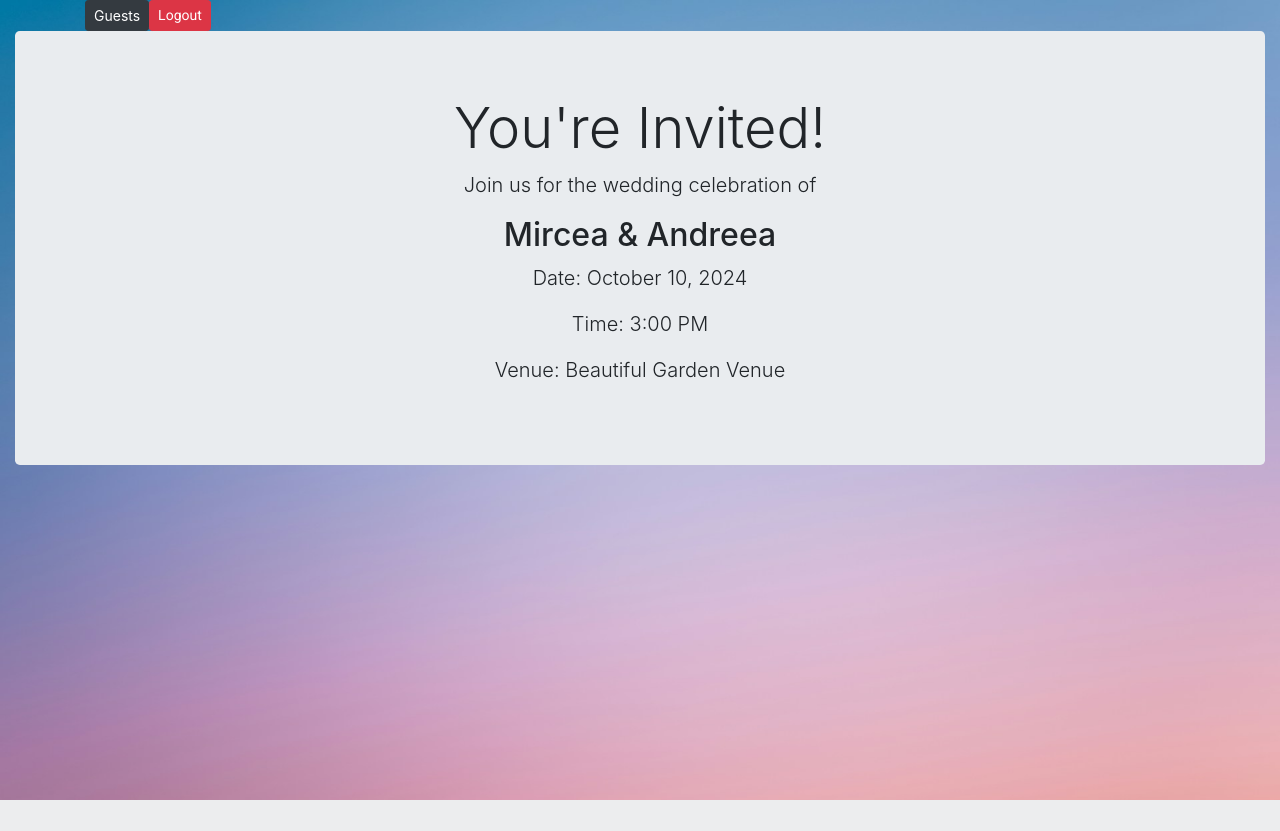
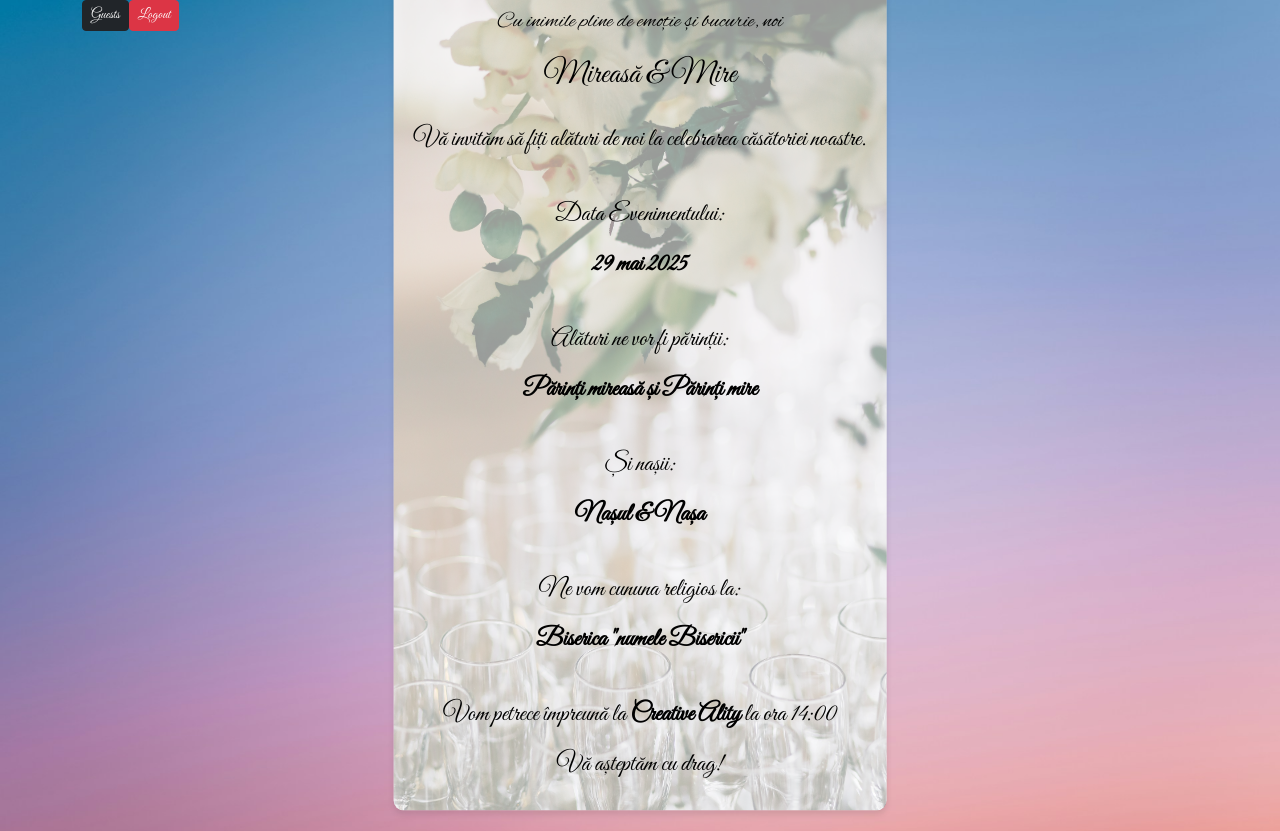
Before and after one commit to Horatiu230/ProiectFinal, a Django app: page /home/ in a window 1280 px wide. Before the commit the page ends 800 px from the top, so only its background shows below. Run offline with Django 5.2, Linux system fonts and the light colour scheme; the visitor is signed in with stand-in values (Sample User, id 1); some libraries are stand-ins or nearby versions.

Commit message:
31.05.2024-model html css invitatie creat

```diff
--- a/weddingInvite/app1/views.py
+++ b/weddingInvite/app1/views.py
@@ -2,7 +2,7 @@ from django.contrib.auth.decorators import login_required
 from django.contrib.auth.mixins import LoginRequiredMixin
 from django.shortcuts import render, redirect
 from django.urls import reverse
-from django.views.generic import ListView, CreateView, UpdateView
+from django.views.generic import ListView, CreateView, UpdateView, TemplateView
 from app1.models import ConfirmationOfPresence
 
 
@@ -43,10 +43,5 @@ def activate_location(request, pk):
     return redirect('guests:guest_list')
 
 
-@login_required
-def home_page(request):
-    context = {}
-    return render(request, 'app1/home.html', context)
-
-
-"""clasa de TemplateView pot sa folosesc ca sa nu am nevoie de model, pt ca aici nu am model"""
+class HomePage(LoginRequiredMixin, TemplateView):
+    template_name = 'app1/home.html'
--- a/weddingInvite/static/base.css
+++ b/weddingInvite/static/base.css
@@ -1,4 +1,3 @@
-/*Background image*/
 body {
     background-image: url('background.jpg');
     background-repeat: no-repeat;
--- /dev/null
+++ b/weddingInvite/static/invitation.css
@@ -0,0 +1,74 @@
+body {
+    font-family: 'Great Vibes', cursive;
+}
+
+.invitation-container {
+    display: flex;
+    align-items: center;
+    justify-content: center;
+    height: 100vh;
+
+
+}
+
+.invitation {
+    position: absolute;
+    top: 50%;
+    left: 50%;
+    transform: translate(-50%, -50%);
+    max-width: 600px;
+    margin: 0 auto;
+    text-align: center;
+    padding: 20px;
+    background-color: #fff;
+    border-radius: 10px;
+    box-shadow: 0 4px 6px rgba(0, 0, 0, 0.1);
+    background-image: url("1_champagne_wedding.jpg");
+    background-repeat: no-repeat;
+    background-attachment: fixed;
+    background-size: cover;
+}
+
+/*change opacity here*/
+.invitation::before {
+    content: "";
+    position: absolute;
+    top: 0;
+    left: 0;
+    width: 100%;
+    height: 100%;
+    background-color: rgba(255, 255, 255, 0.6); /* Adjust opacity here */
+    z-index: -1;
+    border-radius: 10px;
+}
+
+
+h1, h2, p {
+    margin: 0;
+    padding: 0;
+}
+
+h1 {
+    font-family: 'Alex Brush', cursive;
+    font-size: 22px;
+/*    color: #dcb4b5;*/
+    color: black;
+}
+h2 {
+    font-size: 32px;
+    line-height: 2.5;
+/*    color: #333;*/
+    color: black;
+}
+
+p {
+    font-size: 25px;
+    line-height: 1.5;
+    line-height: 2;
+/*    color: #555;*/
+    color: black;
+}
+
+.event-date, .parents, .godfather-godmother,  .church, .party {
+    margin-top: 25px;
+}
--- a/weddingInvite/templates/app1/home.html
+++ b/weddingInvite/templates/app1/home.html
@@ -1,20 +1,39 @@
 {% extends 'base.html' %}
 {% block title %}
+{% load static %}
 <head>
-    <title>Wedding Invitation</title>
-    <link rel="stylesheet" href="https://stackpath.bootstrapcdn.com/bootstrap/4.5.2/css/bootstrap.min.css">
+    <link href="https://fonts.googleapis.com/css2?family=Alex+Brush&family=Great+Vibes&display=swap" rel="stylesheet">
+    <link rel="stylesheet" href="{% static 'invitation.css' %}" type="text/css" >
 </head>
+
 <body>
-    <div class="container-fluid">
-        <div class="jumbotron text-center">
-            <h1 class="display-4">You're Invited!</h1>
-            <p class="lead">Join us for the wedding celebration of</p>
-            <h2>Mircea & Andreea</h2>
-            <p class="lead">Date: October 10, 2024</p>
-            <p class="lead">Time: 3:00 PM</p>
-            <p class="lead">Venue: Beautiful Garden Venue</p>
+    <div class="invitation-container">
+            <div class="invitation">
+                <h1>Cu inimile pline de emoție și bucurie, noi</h1>
+                <h2>Mireasă & Mire</h2>
+                <p>Vă invităm să fiți alături de noi la celebrarea căsătoriei noastre.</p>
+                <div class="event-date">
+                    <p>Data Evenimentului:</p>
+                    <p><strong>29 mai 2025</strong></p>
+                </div>
+                <div class="parents">
+                    <p>Alături ne vor fi părinții:</p>
+                    <p><strong>Părinți mireasă și Părinți mire</strong></p>
+                </div>
+                <div class="godfather-godmother">
+                    <p>Și nașii:</p>
+                    <p><strong>Nașul & Nașa</strong></p>
+                </div>
+                <div class="church">
+                    <p>Ne vom cununa religios la:</p>
+                    <p><strong>Biserica "numele Bisericii"</strong></p>
+                </div>
+                <div class="party">
+                    <p>Vom petrece împreună la <strong>Creative Ality</strong> la ora 14:00</p>
+                    <p>Vă așteptăm cu drag!</p>
+                </div>
+            </div>
         </div>
-    </div>
 </body>
 
 {% endblock %}
--- a/weddingInvite/templates/base.html
+++ b/weddingInvite/templates/base.html
@@ -1,14 +1,15 @@
 <!DOCTYPE html>
 {% load static %}
 <html lang="en">
+
     <head>
         <link href="https://cdn.jsdelivr.net/npm/bootstrap@5.3.3/dist/css/bootstrap.min.css" rel="stylesheet" integrity="sha384-QWTKZyjpPEjISv5WaRU9OFeRpok6YctnYmDr5pNlyT2bRjXh0JMhjY6hW+ALEwIH" crossorigin="anonymous">
-        <link rel="stylesheet" href="{% static 'base.css'%}" type="text/css" >
-        <link rel="stylesheet" href="{% static 'login.css'%}" type="text/css" >
+        <link rel="stylesheet" href="{% static 'base.css' %}" type="text/css" >
         <style>
             @import url('https://fonts.googleapis.com/css2?family=Roboto:ital,wght@0,100;0,300;0,400;0,500;0,700;0,900;1,100;1,300;1,400;1,500;1,700;1,900&display=swap');
         </style>
     </head>
+
     <body>
         <div class="container">
             <div class="row">
@@ -27,7 +28,8 @@
                 </div>
             </div>
         </div>
-        {% block title %}
-        {% endblock %}
     </body>
+
+    {% block title %}
+    {% endblock %}
 </html>
--- a/weddingInvite/weddingInvite/urls.py
+++ b/weddingInvite/weddingInvite/urls.py
@@ -17,11 +17,13 @@ Including another URLconf
 from django.contrib import admin
 from django.contrib.auth.views import LoginView
 from django.urls import path, include
-from app1.views import home_page
+# from app1.views import home_page
+from app1 import views
 
 urlpatterns = [
     path('admin/', admin.site.urls),
-    path('home/', home_page, name='home'),
+    path('home/', views.HomePage.as_view(), name='home'),
+    # path('home/', home_page, name='home'),
     path('guests/', include('app1.urls')),
     path('', include('django.contrib.auth.urls'), {'next_page': '/'}, name='login'),
     path('', LoginView.as_view(template_name='registration/login.html'), name='login')
```
Also changed, not shown: weddingInvite/templates/registration/login.html (+6 -1 lines), weddingInvite/static/1_champagne_wedding.jpg (added).
